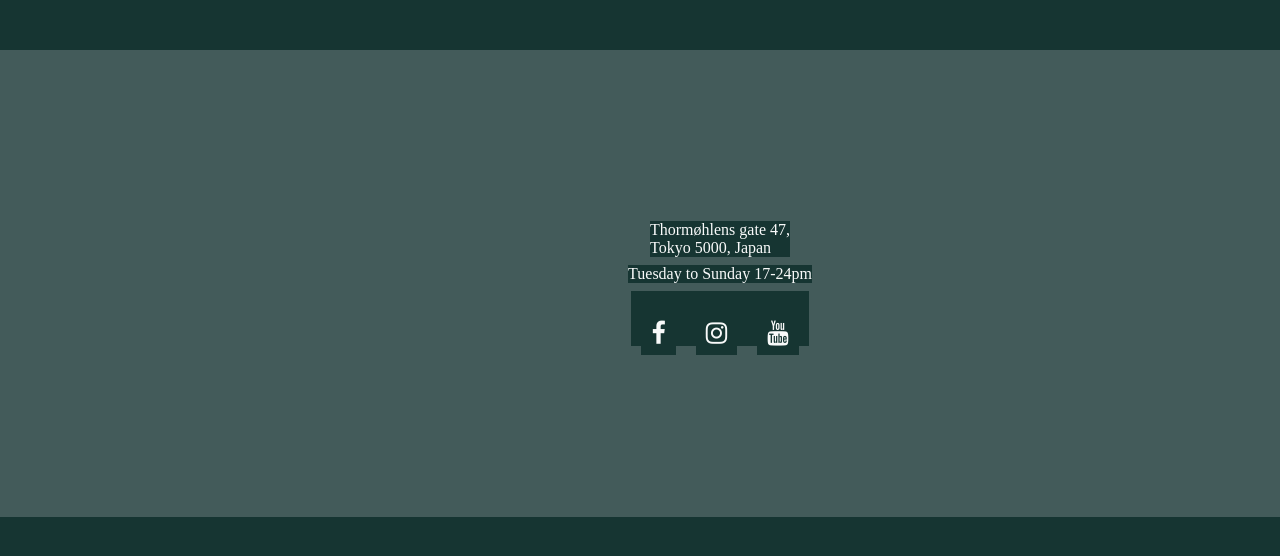
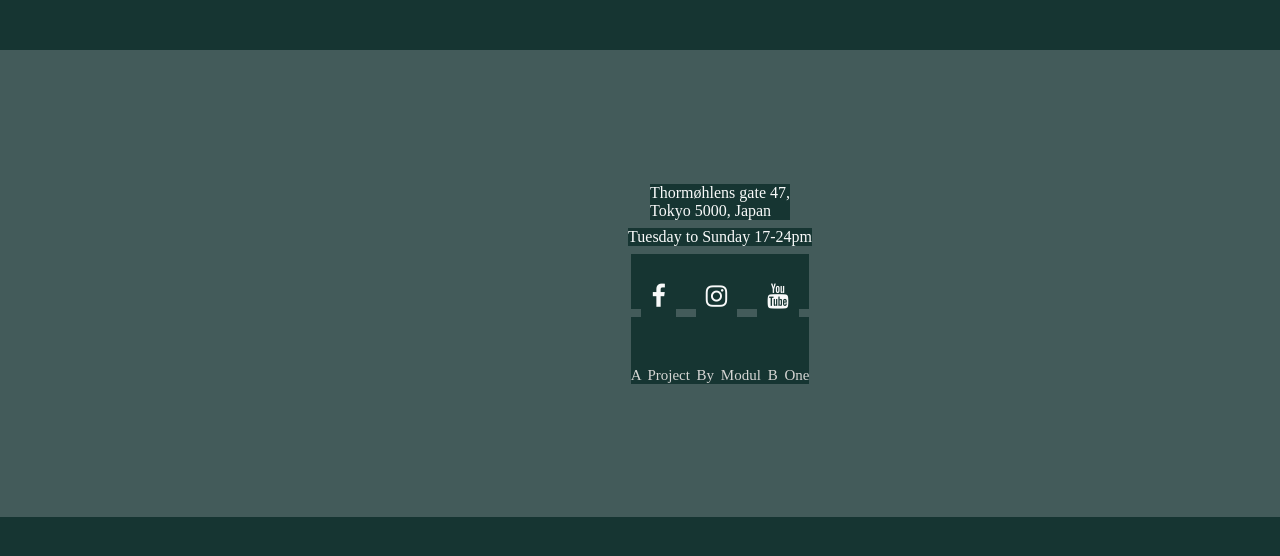
Before and after one commit to BigHugePotato/HAT-Restaurant, a plain HTML site: page HAT-Restaurant/index.html in a window 1280 px wide. Shown: the part 6202-6758 px from the top of the page. Drawn offline with Linux system fonts and the light colour scheme; a web font is replaced by a local one.

Commit message:
Update index.html

```diff
--- a/HAT-Restaurant/index.html
+++ b/HAT-Restaurant/index.html
@@ -193,6 +193,11 @@
         </ul>
       </div>
 
+           <div class="footer-bottom">
+  <p>A project by Modul B One</p>
+
+</div>
+
     </footer>
 
 
```
